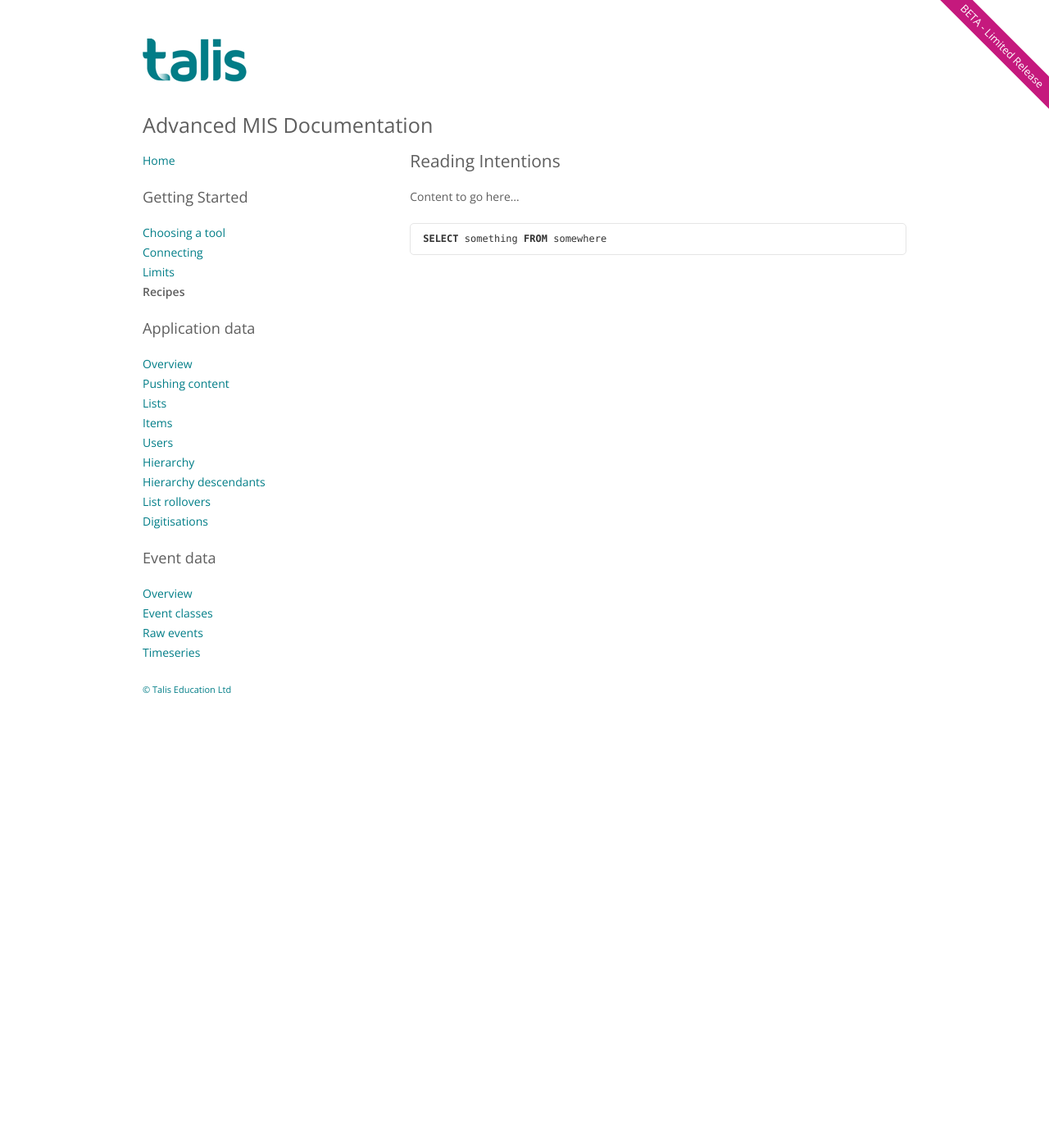
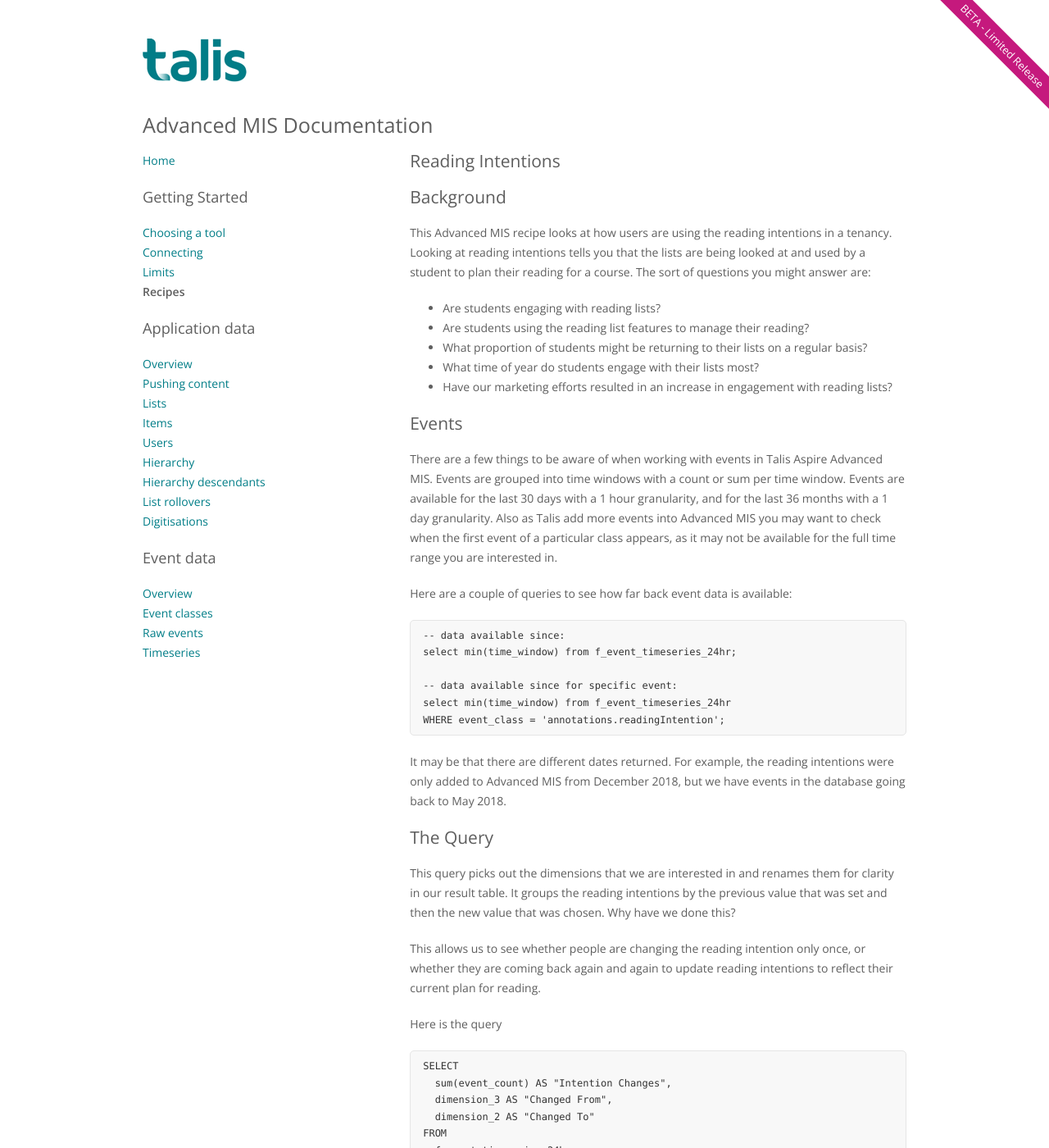
Before and after one commit to techfromsage/advanced-mis, a Jekyll site: the page built from _recipes/reading-intensions.md, in a window 1280 px wide and 1400 px high. Shown: the whole window at 82% size. Built offline with Jekyll 4.4.1, drawn with Linux system fonts in a browser that asks for light colours; some of the changed text lies outside the part shown.

Commit message:
Add recipe content

````diff
--- a/_recipes/reading-intensions.md
+++ b/_recipes/reading-intensions.md
@@ -6,8 +6,86 @@ keywords: reading lists, student activity, learning analytics
 description: Use reading intentions to show whether students are interacting with lists. Find out which students are interacting with which lists for use in retention metrics.
 ---
 
-Content to go here...
+## Background
+This Advanced MIS recipe looks at how users are using the reading intentions in a tenancy. Looking at reading intentions tells you that the lists are being looked at and used by a student to plan their reading for a course. The sort of questions you might answer are:
 
-```sql
-SELECT something FROM somewhere
+* Are students engaging with reading lists?
+* Are students using the reading list features to manage their reading?
+* What proportion of students might be returning to their lists on a regular basis?
+* What time of year do students engage with their lists most?
+* Have our marketing efforts resulted in an increase in engagement with reading lists?
+
+
+## Events
+
+There are a few things to be aware of when working with events in Talis Aspire Advanced MIS. Events are grouped into time windows with a count or sum per time window.  Events are available for the last 30 days with a 1 hour granularity, and for the last 36 months with a 1 day granularity.  Also as Talis add more events into Advanced MIS you may want to check when the first event of a particular class appears, as it may not be available for the full time range you are interested in.
+
+Here are a couple of queries to see how far back event data is available:
+
+```redshift
+-- data available since:
+select min(time_window) from f_event_timeseries_24hr;
+
+-- data available since for specific event:
+select min(time_window) from f_event_timeseries_24hr
+WHERE event_class = 'annotations.readingIntention';
 ```
+
+It may be that there are different dates returned. For example, the reading intentions were only added to Advanced MIS from December 2018, but we have events in the database going back to May 2018.
+
+
+## The Query
+
+This query picks out the dimensions that we are interested in and renames them for clarity in our result table.  It groups the reading intentions by the previous value that was set and then the new value that was chosen.  Why have we done this?
+
+This allows us to see whether people are changing the reading intention only once, or whether they are coming back again and again to update reading intentions to reflect their current plan for reading.
+
+Here is the query
+
+```redshift
+SELECT
+  sum(event_count) AS "Intention Changes",
+  dimension_3 AS "Changed From",
+  dimension_2 AS "Changed To"
+FROM
+  f_event_timeseries_24hr
+WHERE
+  event_class = 'annotations.readingIntention'
+AND
+  dimension_1 = 'demo'
+GROUP BY dimension_3, dimension_2
+ORDER BY "Intention Changes" DESC;
+```
+
+Here are some example results:
+
+```text
+intention changes | changed from        | changed to
+------------------+---------------------+--------------------
+            13486 | null                | HaveConsumed
+             9171 | null                | PlanToConsume
+             3195 | PlanToConsume       | HaveConsumed
+             2648 | null                | CurrentlyConsuming
+             1286 | CurrentlyConsuming  | HaveConsumed
+             1112 | null                | DecidedNotToConsume
+              575 | PlanToConsume       | null
+              507 | PlanToConsume       | CurrentlyConsuming
+... cut for brevity ...
+```
+
+We can see that where people have previously set ‘Plan to Consume’ they have later updated this to ‘HaveConsumed’.
+
+
+## Assumptions and limitations
+When working with data it is always useful to make sure that we understand exactly what is being captured and the circumstances of that capture. This then means we can then understand what the data is telling us and what it can’t tell us.
+
+* Reading intentions are set by a user, and therefore there is no guarantee that a resource has actually been read.
+* Where data is set by a user there must always be some doubt about the final figures as users may have selected the wrong value the first time and then later fixed, or just been playing with the feature to see what it did.
+
+
+## Things to try
+
+There are a number of ways that the query could be altered to show additional details.  The actual SQL is left as a task for the reader, but you could for example:
+
+* Add a time window date range to the WHERE clause to filter for use in particular semesters
+* Pull out the month and year from the time window and include this in your grouping to see how frequency of use of the reading intention changes over the academic year. This might allow you to see an upturn in engagement at a particular point in the year which might coincide with a specific marketing drive or communication to academics or students.
````
Also changed, not shown: topics/recipes.md (+4 -2 lines).
